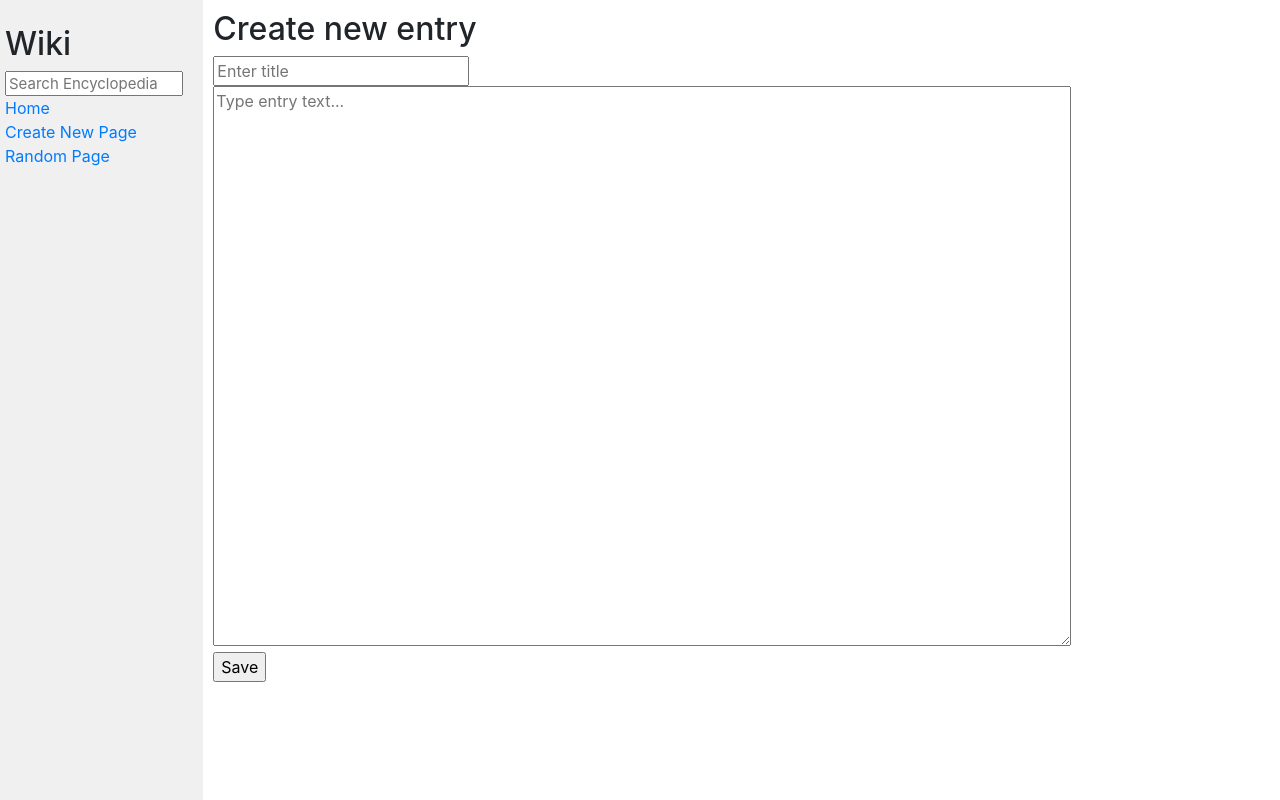
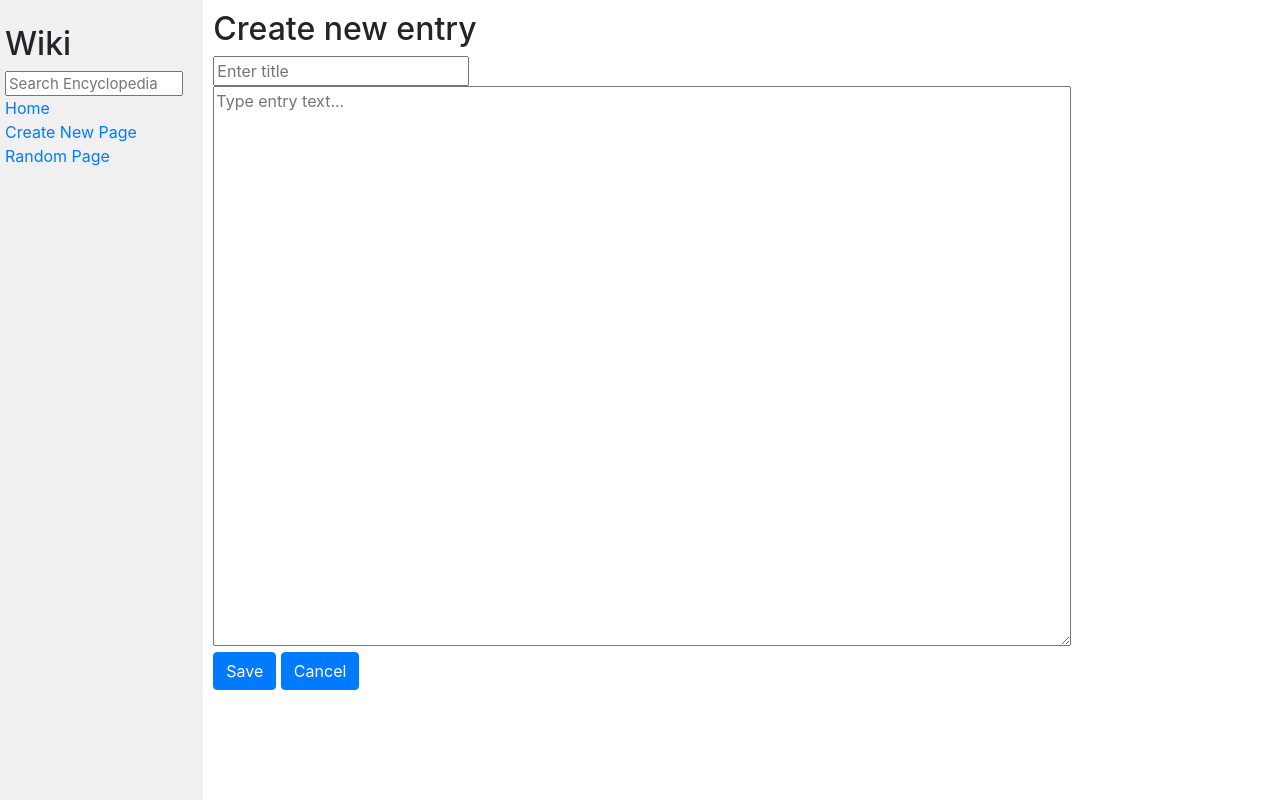
Before and after one commit to Gribek/CS50s-Web-Programming-with-Python-and-JavaScript, a Django app: page /new_entry in a window 1280 px wide. Run offline with Django 3.2, Linux system fonts and the light colour scheme; some libraries are stand-ins or nearby versions.

Commit message:
Modify new entry page
Add Cancel button, add button styling.

```diff
--- a/wiki/encyclopedia/templates/encyclopedia/new_entry.html
+++ b/wiki/encyclopedia/templates/encyclopedia/new_entry.html
@@ -15,7 +15,8 @@
             {{ form.content.errors }}
             <textarea style="height: 70vh" name="content" placeholder="Type entry text..."></textarea>
         </div>
-            <input type="submit" value="Save">
+        <button class="btn btn-primary" type="submit">Save</button>
+        <a class="btn btn-primary" href="{% url 'index' %}">Cancel</a>
         {% csrf_token %}
     </form>
 {% endblock %}
```
